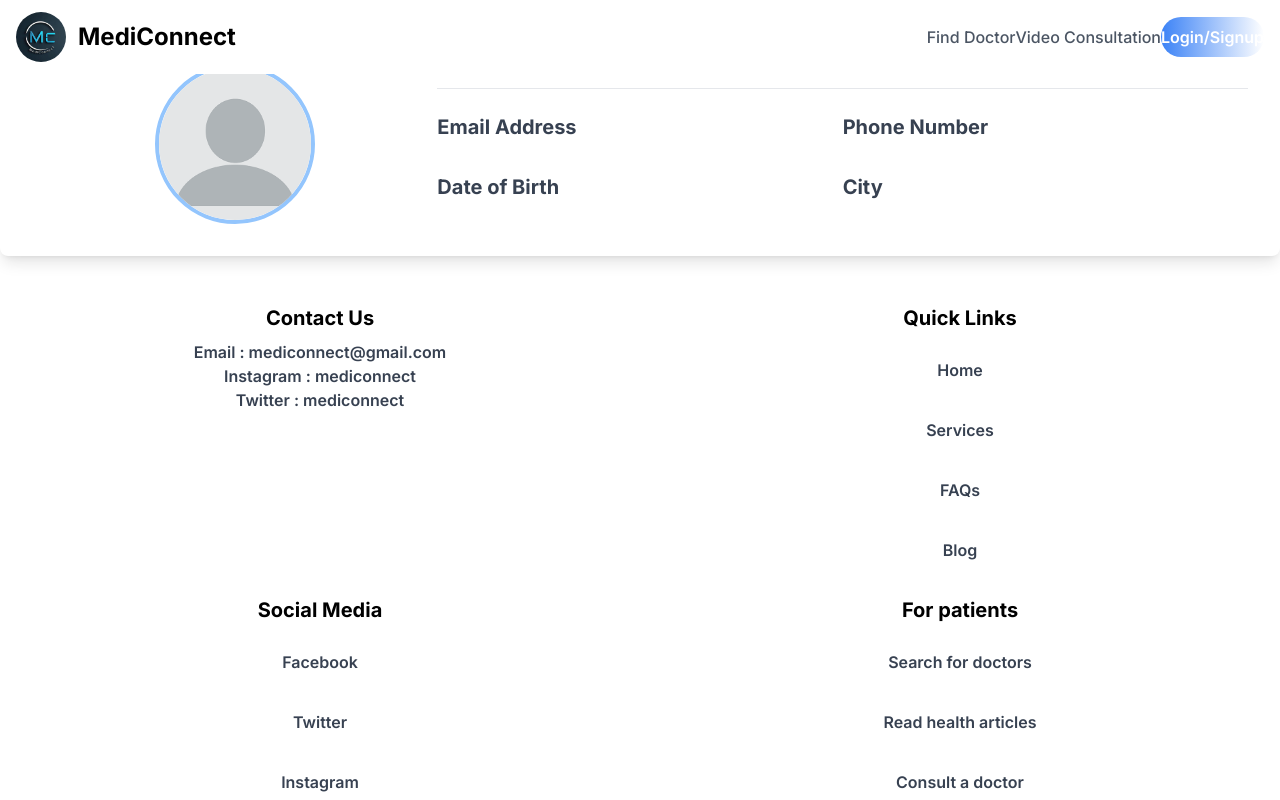
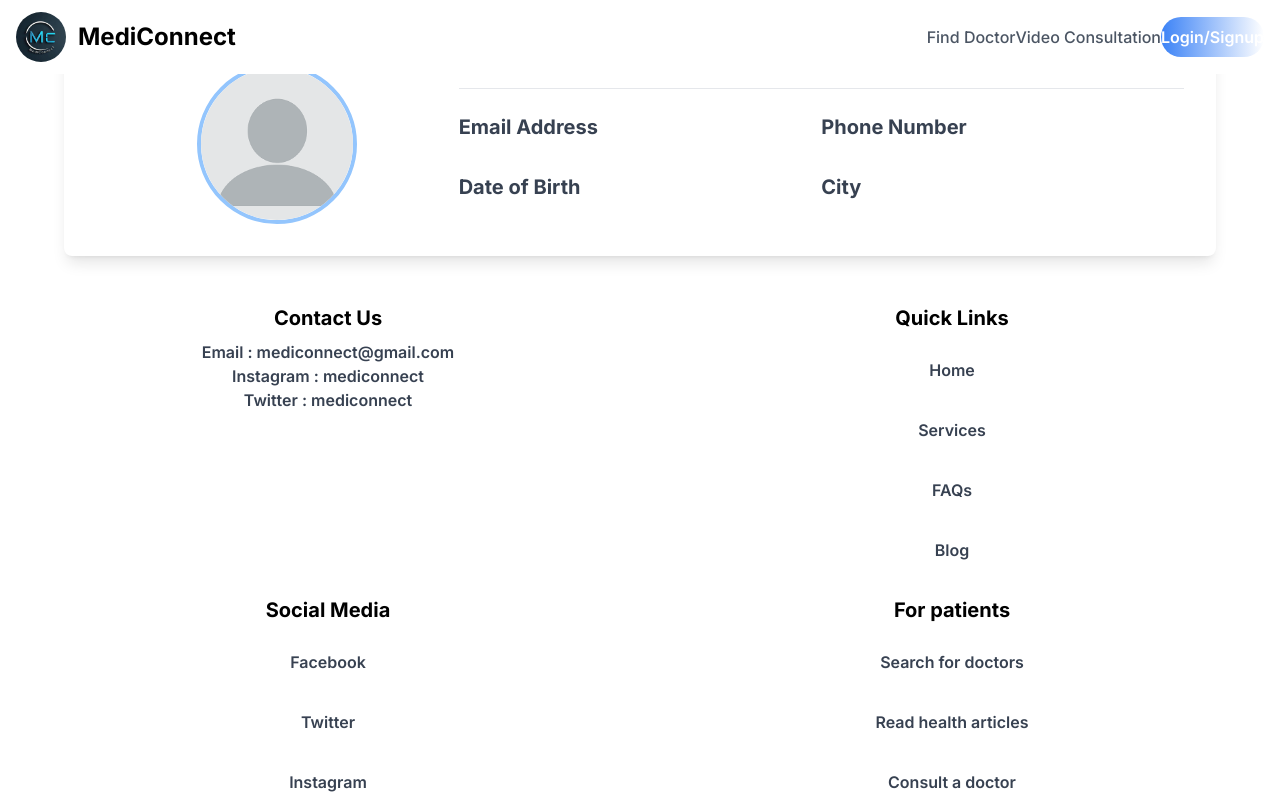
Before and after one commit to Jigyansh2468/MediConnect, a Next.js app: page /Patient/ViewProfile in a window 1280 px wide. Shown: the top 800 px of the page. Built offline with nearby package versions, Linux system fonts and the light colour scheme; no server answers.

Commit message:
new changes

```diff
--- a/Components/Footer.js
+++ b/Components/Footer.js
@@ -4,7 +4,7 @@ import Link from 'next/link';
 const Footer = () => {
     return (
         <footer className="bg-gray-200 py-4 w-full">
-            <div className="container mx-auto">
+            <div className="w-full px-4 max-w-[1440px] mx-auto">
                 <div className="flex flex-wrap justify-center"> {/* Center the content on smaller screens */}
                     <div className="w-full md:w-1/2 lg:w-1/5 mb-4 md:">
                         <div className="text-center">
--- a/app/globals.css
+++ b/app/globals.css
@@ -1,4 +1,3 @@
-
 * {
   margin: 0;
   padding: 0;
@@ -11,7 +10,27 @@ body {
   width: 100%;
   font-family: Poppins;
   scrollbar-width: none;
+  margin: 0;
+  padding: 0;
+  overflow-x: hidden;
+  box-sizing: border-box;
 }
+
+/* hide scrollbar for different browsers */
+::-webkit-scrollbar {
+  display: none;
+}
+
+html {
+  -ms-overflow-style: none;
+  scrollbar-width: none;
+}
+
+body {
+  -ms-overflow-style: none;
+  scrollbar-width: none;
+}
+
 @tailwind base;
 @tailwind components;
 @tailwind utilities;
--- a/app/page.js
+++ b/app/page.js
@@ -16,7 +16,7 @@ const Page = () => {
   const { authState } = useContext(SessionContext)
   useEffect(() => { setUserMode("DEFAULT") }, [])
   return (
-    <div className="w-full h-full">
+    <div className="w-full h-full overflow-x-hidden">
       <div>
         <Navbar UserMode={authState.USER_MODE} />
         <HeroSection />
--- a/tailwind.config.js
+++ b/tailwind.config.js
@@ -12,6 +12,17 @@ module.exports = {
         'gradient-conic':
           'conic-gradient(from 180deg at 50% 50%, var(--tw-gradient-stops))',
       },
+      maxWidth: {
+        container: '1440px',
+      },
+    },
+    container: {
+      center: true,
+      padding: {
+        DEFAULT: '1rem',
+        sm: '2rem',
+        lg: '4rem',
+      },
     },
   },
   plugins: [],
```
